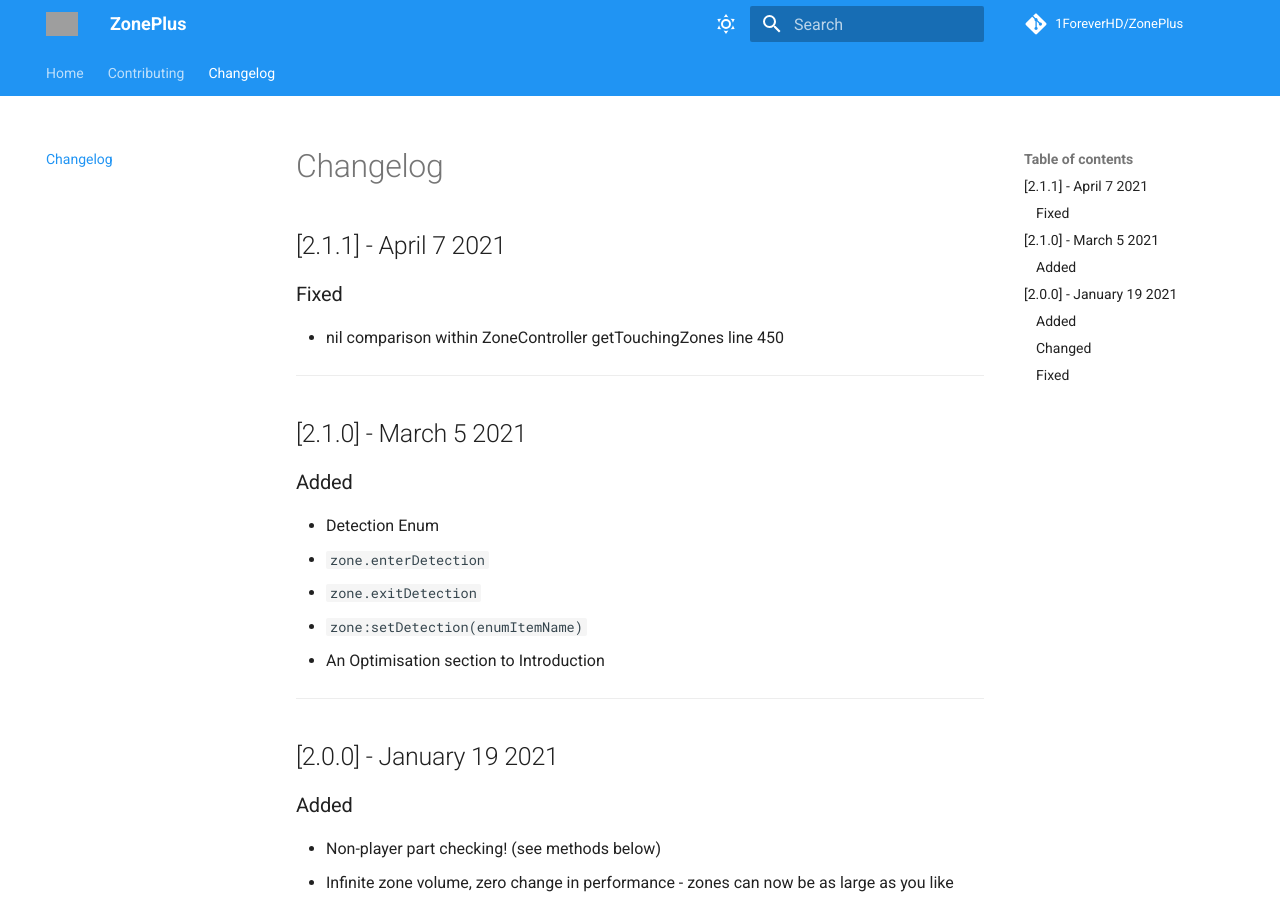
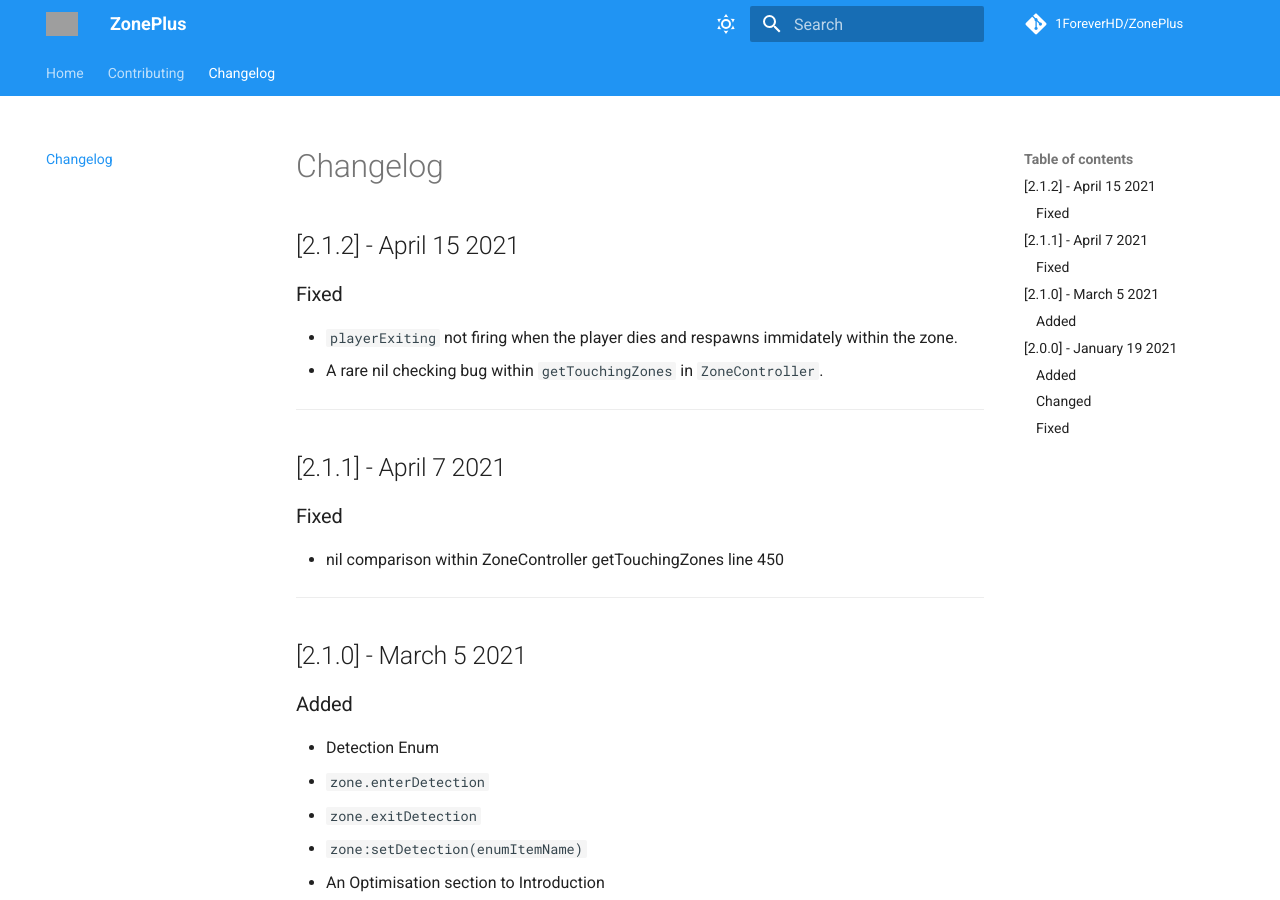
Before and after one commit to 1ForeverHD/ZonePlus, an MkDocs documentation site: the page built from docs/changelog.md, in a window 1280 px wide and 900 px high. Built offline with MkDocs 1.6.1 and Material for MkDocs 9.7.7, drawn with Linux system fonts in a browser that asks for light colours; comment, search, counter and statistics services are not loaded; grey boxes are pictures that could not be loaded.

Commit message:
Fixed player death and respawning in zone

```diff
--- a/docs/changelog.md
+++ b/docs/changelog.md
@@ -1,3 +1,12 @@
+## [2.1.2] - April 15 2021
+### Fixed
+- ``playerExiting`` not firing when the player dies and respawns immidately within the zone.
+- A rare nil checking bug within ``getTouchingZones`` in ``ZoneController``.
+
+
+
+--------
+
 ## [2.1.1] - April 7 2021
 ### Fixed
 - nil comparison within ZoneController getTouchingZones line 450
```
Also changed, not shown: 2 other files.
